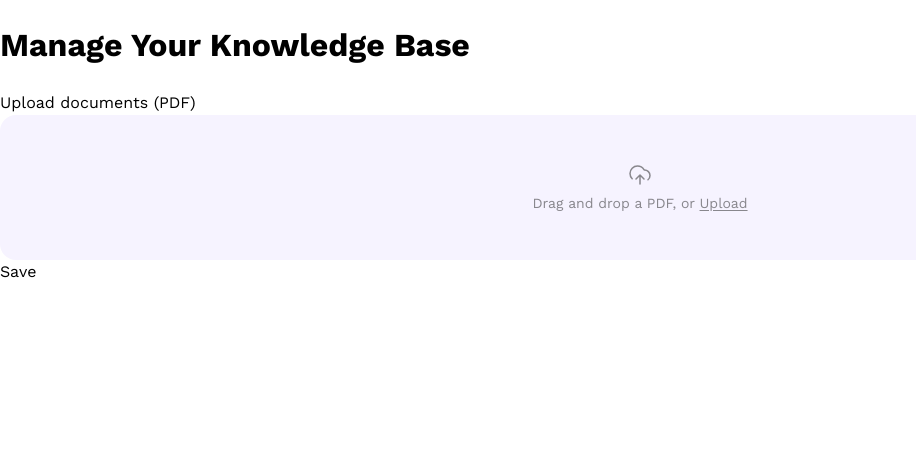
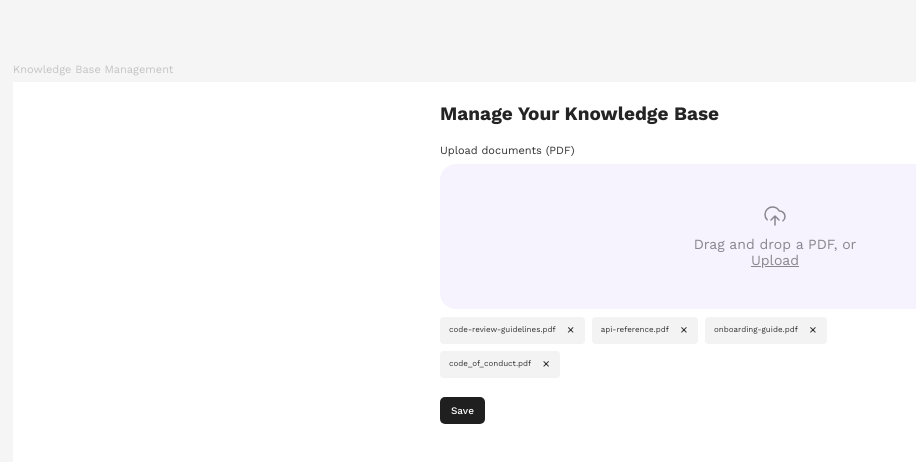
Before and after one commit to LazDM53/ai-se_project_mesh-ai, a React (Vite) app in the folder client/: page / in a window 1280 px wide. Shown: the top 462 px of the page, without its empty margins (0-916 px from the left). Built offline with nearby package versions, Linux system fonts and the light colour scheme.

Commit message:
Step 6 Fetch and Display

```diff
--- a/client/src/components/UploadArea/UploadArea.css
+++ b/client/src/components/UploadArea/UploadArea.css
@@ -1,50 +1,42 @@
 .upload-area {
+  width: 670px;
+  height: 145px;
+  background: #f6f3ff;
+  border-radius: 16px;
+
   display: flex;
   flex-direction: column;
   justify-content: center;
   align-items: center;
-  gap: 10px;
-  height: 145px;
-  background: #f6f3ff;
-  border-radius: 16px;
-  font-family: "Work Sans", Arial, Helvetica, sans-serif;
-  font-weight: 400;
+
+  box-sizing: border-box;
+}
+
+.upload-area__label {
+  width: 186px;
+
+  display: flex;
+  flex-direction: column;
+  align-items: center;
+  gap: 8px;
+
+  cursor: pointer;
+  font-family: 'Work Sans', sans-serif;
+}
+
+.upload-area__text {
+  width: 186px;
   font-size: 14px;
   line-height: 120%;
+  font-weight: 400;
+  text-align: center;
   color: rgba(28, 28, 28, 0.5);
 }
 
-.upload-area__label {
-  font-size: 14px;
-  line-height: 1.2;
-  font-weight: 400;
-  cursor: pointer;
-  text-underline-offset: 2px;
-  text-decoration: none;
-}
-
-.upload-area__label svg {
-  margin: 0 auto 8px;
-}
-
-.upload-area__label:hover {
-  color: rgba(28, 28, 28);
-}
-
-.upload-area__label:hover svg path {
-  stroke-opacity: 1;
-}
-
-.upload-area__label .underline {
+.upload-area__text .underline {
   text-decoration: underline;
 }
 
 .upload-area__input {
   display: none;
 }
-
-@media (max-width: 394px) {
-  .upload-area__label span {
-    display: none;
-  }
-}
--- a/client/src/components/UploadArea/UploadArea.tsx
+++ b/client/src/components/UploadArea/UploadArea.tsx
@@ -40,8 +40,11 @@ export default function UploadArea({ onFileSelect }: Props) {
             strokeLinejoin="round"
           />
         </svg>
-        <span>Drag and drop a PDF, or </span>
-        <span className="underline">Upload</span>
+
+        <span className="upload-area__text">
+  Drag and drop a PDF, or <span className="underline">Upload</span>
+</span>
+
         <input
           type="file"
           accept=".pdf"
--- a/client/src/pages/KnowledgeBase/KnowledgeBase.css
+++ b/client/src/pages/KnowledgeBase/KnowledgeBase.css
@@ -0,0 +1,103 @@
+.knowledge-base {
+  min-height: 100vh;
+  padding: 64px 13px 52px;
+  background-color: #f5f5f5;
+  box-sizing: border-box;
+}
+
+.knowledge-base__label {
+  margin-bottom: 7px;
+  color: #c4c4c4;
+  font-size: 11px;
+  font-weight: 400;
+  line-height: 1;
+}
+
+.knowledge-base__panel {
+  min-height: 476px;
+  background-color: #ffffff;
+  box-sizing: border-box;
+}
+
+.knowledge-base__content {
+  width: 400px;
+  margin: 0 auto;
+  padding-top: 21px;
+}
+
+.knowledge-base__content h1 {
+  margin: 0 0 18px;
+  color: #242424;
+  font-size: 19px;
+  font-weight: 700;
+  line-height: 1.2;
+}
+
+.knowledge-base__upload-label {
+  margin: 0 0 7px;
+  color: #333333;
+  font-size: 11px;
+  font-weight: 400;
+  line-height: 1.2;
+}
+
+.knowledge-base__documents {
+  display: flex;
+  flex-wrap: wrap;
+  gap: 7px;
+  margin-top: 8px;
+}
+
+.knowledge-base__document {
+  display: flex;
+  align-items: center;
+  gap: 10px;
+  min-height: 27px;
+  padding: 0 9px;
+  border-radius: 4px;
+  background-color: #f3f3f3;
+  box-sizing: border-box;
+}
+
+.knowledge-base__document span {
+  color: #333333;
+  font-size: 8px;
+  line-height: 1;
+  white-space: nowrap;
+}
+
+.knowledge-base__document button {
+  display: flex;
+  align-items: center;
+  justify-content: center;
+  width: 10px;
+  height: 10px;
+  padding: 0;
+  border: 0;
+  background: transparent;
+  color: #333333;
+  font-size: 13px;
+  line-height: 10px;
+  cursor: pointer;
+}
+
+.knowledge-base__document button:hover {
+  color: #000000;
+}
+
+.knowledge-base__save {
+  margin-top: 19px;
+  padding: 0 11px;
+  height: 27px;
+  border: 0;
+  border-radius: 5px;
+  background-color: #1f1f1f;
+  color: #ffffff;
+  font-size: 10px;
+  font-weight: 500;
+  cursor: pointer;
+}
+
+.knowledge-base__save:hover {
+  background-color: #000000;
+}
--- a/client/src/pages/KnowledgeBase/KnowledgeBase.tsx
+++ b/client/src/pages/KnowledgeBase/KnowledgeBase.tsx
@@ -1,13 +1,13 @@
 import { useEffect, useState } from "react";
+import { getDocuments } from "../../utils/api";
 import UploadArea from "../../components/UploadArea/UploadArea";
 import type { KnowledgeDoc } from "../../utils/api";
 import "./KnowledgeBase.css";
 
-
 export default function KnowledgeBase() {
   const [documents, setDocuments] = useState<KnowledgeDoc[]>([]);
- // const [isLoading, setIsLoading] = useState<boolean>(true);
- // const [error, setError] = useState<string | null>(null);
+  const [isLoading, setIsLoading] = useState<boolean>(true);
+  const [error, setError] = useState<string | null>(null);
 
   const handleFileSelect = (file: File) => {
     const newDoc: KnowledgeDoc = {
@@ -18,26 +18,78 @@ export default function KnowledgeBase() {
       createdAt: new Date().toISOString(),
     };
 
-    setDocuments([newDoc, ...documents]);
+    setDocuments((currentDocuments) => [
+      newDoc,
+      ...currentDocuments,
+    ]);
   };
 
-useEffect(() => {
-  console.log(documents);
-}, [documents]);
+  const handleDelete = (id: string) => {
+    setDocuments((currentDocuments) =>
+      currentDocuments.filter((doc) => doc._id !== id)
+    );
+  };
+
+  useEffect(() => {
+    const load = async () => {
+      try {
+        const res = await getDocuments();
+        setDocuments(res.data || []);
+      } catch {
+        setError("Failed to load documents.");
+      } finally {
+        setIsLoading(false);
+      }
+    };
+
+    load();
+  }, []);
 
   return (
     <div className="knowledge-base">
-      <h1>Manage Your Knowledge Base</h1>
+      <div className="knowledge-base__label">
+        Knowledge Base Management
+      </div>
 
-      <section className="knowledge-base__content">
-        <p>Upload documents (PDF)</p>
+      <main className="knowledge-base__panel">
+        <section className="knowledge-base__content">
+          <h1>Manage Your Knowledge Base</h1>
 
-        <UploadArea onFileSelect={handleFileSelect} />
+          <p className="knowledge-base__upload-label">
+            Upload documents (PDF)
+          </p>
 
-        <div className="knowledge-base__documents"></div>
+          <UploadArea onFileSelect={handleFileSelect} />
 
-        <button className="knowledge-base__save">Save</button>
-      </section>
+          <div className="knowledge-base__documents">
+            {!isLoading &&
+              !error &&
+              documents.map((doc) => (
+                <div
+                  className="knowledge-base__document"
+                  key={doc._id}
+                >
+                  <span>{doc.fileName}</span>
+
+                  <button
+                    type="button"
+                    aria-label={`Delete ${doc.fileName}`}
+                    onClick={() => handleDelete(doc._id)}
+                  >
+                    ×
+                  </button>
+                </div>
+              ))}
+          </div>
+
+          <button
+            type="button"
+            className="knowledge-base__save"
+          >
+            Save
+          </button>
+        </section>
+      </main>
     </div>
   );
 }
```
